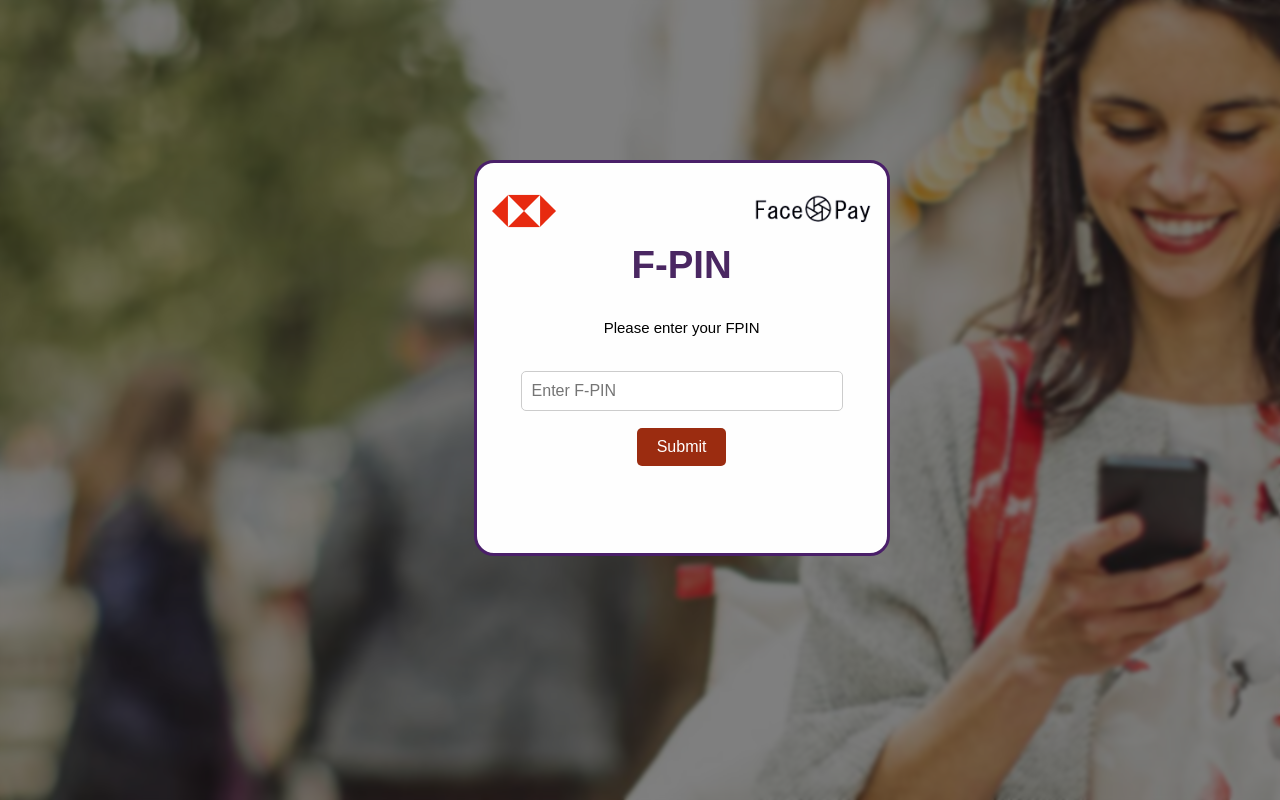
After one commit to rahilkhann/FaceCard, a FastAPI app: template templates/Facepin.html in a window 1280 px wide. The commit adds this page. Run offline with FastAPI, Linux system fonts and the light colour scheme; the template is opened without the code that fills it, so the values that code supplies are empty.

Commit message:
3rd april 2024

```diff
--- a/main.py
+++ b/main.py
@@ -42,9 +42,9 @@
 
 
 #public function
-account_sid = "AC8424c4cb0effea41160fd681f696b814"
-auth_token = "4eb094945a92f61dd78b9f984848089e"
-verify_sid = "VAaeba53c152025def044ab6da1048e545"
+account_sid = 'ACa4ee53105ae55a3cae3ed9777da42919'
+auth_token = '928645a2401a7b4f5337262e0c6bc458'
+verify_sid = "VAe8164f5cbc068f87c8c363eeee3c83b9"
 client = Client(account_sid, auth_token)
 
 def send_otp(phone_number):
@@ -94,6 +94,14 @@
 @app.get("/final", response_class=HTMLResponse)
 async def get_payment_page(request: Request):
     return templates.TemplateResponse("fi.html", {"request": request})
+
+@app.get("/fpin_", response_class=HTMLResponse)
+async def get_payment_page(request: Request):
+    return templates.TemplateResponse("fpin_.html", {"request": request})
+
+@app.get("/Facepin", response_class=HTMLResponse)
+async def get_payment_page(request: Request):
+    return templates.TemplateResponse("Facepin.html", {"request": request})
 
 @app.post("/capture_face")
 async def capture_face():
@@ -168,7 +176,7 @@
             if name != "Unknown":
                 if phone_number:
                     # Display bounding box and label for 4 seconds
-                    cv2.imshow("Frame", frame)
+                    cv2.imshow("FacePay", frame)
                     cv2.waitKey(1)  # Wait for a key press to avoid immediate close
                     time.sleep(4)  # Delay for 4 seconds
 
@@ -211,6 +219,114 @@
     cv2.destroyAllWindows()
 
     return {"message": "Face captured successfully"}
+
+
+
+
+#=======================================================Fpin code=========================
+@app.post("/capture_face_fpin")
+async def capture_face():
+    print("I am capture face")
+
+    #--------------------------------------------------------------------------
+    # Load customer data from Excel
+    customer_data = pd.read_excel("customer_data.xlsx")
+    customer_data['Cust_ID'] = customer_data['Cust_ID'].astype(str)
+    print(customer_data.dtypes)
+
+
+    def get_phone_number(cust_id):
+        row = customer_data[customer_data['Cust_ID'] == cust_id]
+        if not row.empty:
+            return str(row.iloc[0]['Phone'])
+        else:
+            return None
+
+
+    # Face recognition setup
+    sfr = SimpleFacerec()
+    sfr.load_encoding_images("images/")
+
+    # Twilio credentials (replace with your own)
+    # ... (replace placeholders with your actual credentials)
+
+    # Initialize Twilio client (commented out for security)
+    # client = Client(account_sid, auth_token)
+
+    cap = cv2.VideoCapture(0)
+
+    while True:
+        ret, frame = cap.read()
+
+        # Detect faces
+        face_locations, face_names = sfr.detect_known_faces(frame)
+
+        for face_loc, name in zip(face_locations, face_names):
+            y1, x2, y2, x1 = face_loc[0], face_loc[1], face_loc[2], face_loc[3]
+
+            # Get current timestamp
+            now = datetime.now()
+            timestamp = now.strftime("%Y-%m-%d %H:%M:%S")
+
+            # Get current location (using geocoder library)
+            g = geocoder.ip('me')  # Get location based on IP address
+            latitude = str(g.lat)
+            longitude = str(g.lng)
+            current_location = f"Lat: {latitude}, Long: {longitude}"
+
+            # Combine location and timestamp for display
+            location_and_timestamp = f"{current_location} - {timestamp}"
+
+            # Display text with name, location, and timestamp
+            cv2.putText(frame, name, (x1, y1 - 10), cv2.FONT_HERSHEY_DUPLEX, 1, (0, 0, 200), 2)
+            cv2.putText(frame, location_and_timestamp, (x1, y2 + 15), cv2.FONT_HERSHEY_DUPLEX, 0.5, (0, 0, 255), 1)
+            cv2.rectangle(frame, (x1, y1), (x2, y2), (0, 0, 200), 4)
+
+        # Check for recognized face and handle accordingly
+        if face_names:
+            # Recognized face found - handle OTP and close camera
+            name = face_names[0]  # Assuming only one face is recognized at a time
+            print(f"Recognized face: {name}")
+
+            phone_number = str(get_phone_number(name))
+            phone_number = "+91" + phone_number
+            print(phone_number)
+            info["Phone"] = phone_number
+
+            # Send OTP if face is recognized and phone number is found
+            if name != "Unknown":
+                if phone_number:
+                    # Display bounding box and label for 4 seconds
+                    cv2.imshow("FacePay", frame)
+                    cv2.waitKey(1)  # Wait for a key press to avoid immediate close
+                    time.sleep(4)  # Delay for 4 seconds
+
+                    # ... (OTP process using Twilio - commented out)
+                    cap.release()  # Close camera
+                    cv2.destroyAllWindows()
+
+                    # result = fetch_FPIN
+                    # result = send_otp(phone_number)
+
+
+                    cap.release()  # Close camera
+                    cv2.destroyAllWindows()
+                    break  # Exit the loop after OTP verification
+
+        # No recognized face or unknown face - keep camera open
+        cv2.imshow("Frame", frame)
+
+        key = cv2.waitKey(1)
+        if key == 27:  # Exit on Esc
+            break
+
+    cap.release()
+    cv2.destroyAllWindows()
+
+    return {"message": "Face captured successfully"}
+
+
+#-------------------------Fpin code ends ---------------------------------------------------
 
 
 @app.post("/_secure")
--- /dev/null
+++ b/templates/Facepin.html
@@ -0,0 +1,224 @@
+<!DOCTYPE html>
+<html lang="en">
+<head>
+<meta charset="UTF-8">
+<meta name="viewport" content="width=device-width, initial-scale=1.0">
+<title>Facepin Page</title>
+<style>
+    /* body {
+        font-family: Arial, sans-serif;
+        margin: 0;
+        padding: 0;
+        display: flex;
+        justify-content: center;
+        align-items: center;
+        height: 100vh;
+        background-color: #E6E6FA;
+    } */
+    body {
+        font-family: Arial, sans-serif;
+        margin: 0;
+        padding: 0;
+        height: 100vh;
+        background: url('/static/bg.jpg') no-repeat center center fixed;
+        background-size: cover;
+        overflow: hidden;
+    }
+
+    .overlay {
+        position: fixed;
+        top: 0;
+        left: 0;
+        width: 100%;
+        height: 100%;
+        background-color: rgba(0, 0, 0, 0.5); /* Adjust the alpha channel for desired opacity */
+        backdrop-filter: blur(2px); /* Adjust the blur radius */
+        z-index: 0;
+    }
+
+    .container {
+        text-align: center;
+        background-color: #fefefe;
+        /* border: 3px solid #e7dbbb; */
+        border: 3px solid #4a1f69; /* Border properties */
+        border-radius: 20px; /* Rounded border */
+        padding: 30px; /* Padding inside the border */
+        position: relative; /* Necessary for absolute positioning of the image */
+        font-size: 15px;
+        width:350px;
+        left:37%;
+        top:20%
+    }
+
+    .otp-form {
+        margin-bottom: 20px;
+    }
+
+    .otp-form input[type="password"] {
+        padding: 10px;
+        width: 300px;
+        border: 1px solid #ccc;
+        border-radius: 5px;
+        font-size: 16px;
+    }
+
+    .otp-form button {
+        padding: 10px 20px;
+        background-color: #9b2c10;
+        color: #fff;
+        border: none;
+        border-radius: 5px;
+        font-size: 16px;
+        cursor: pointer;
+    }
+
+    .otp-form button:disabled {
+        background-color: #ccc;
+        cursor: not-allowed;
+    }
+    .otp-form button:hover {
+        background-color: #43337d;
+    }
+    .logo {
+        width: 70px; /* Adjust size as needed */
+        position: absolute;
+        top: 10pt;
+        left: 0.8pc;
+        padding-right: 10pt;
+    }
+    .logo_1 {
+        width: 120px; /* Adjust size as needed */
+        position: absolute;
+        top: 10;
+        right: 0;
+        padding-right: 10pt;
+   }
+
+    .container {
+    display: flex;
+    flex-direction: column;
+    align-items: center;
+}
+
+form {
+    width: 100%;
+    max-width: 400px; /* Adjust as needed */
+    padding: 20px;
+}
+</style>
+</head>
+<body>
+<div class="overlay"></div>
+<div class="container">
+    <div class="header">
+        <img src="/static/Hsbc_icon.png" alt="HSBC Logo" class="logo">
+        <img src="/static/icon.png" alt="Facepay Logo" class="logo_1">
+        <h2 style="color: rgb(74, 39, 98);margin-top:50px;font-size: 3vw;">F-PIN</h2>
+        <p>Please enter your FPIN </p>
+    </div>
+
+
+    <form class="otp-form" id="otpForm">
+        <input type="password" id="otp" name="otp" placeholder="Enter F-PIN" required><br><br>
+        <button type="submit" id="submitBtn">Submit</button><br><br>
+        <!-- <button type="button" id="resendBtn" disabled>Resend OTP</button><br><br>
+        <div id="timer">Time remaining: 2:00</div> -->
+        <div id="message"></div> <!-- Container for displaying messages -->
+    </form>
+</div>
+<!-- </div> -->
+
+<script>
+
+document.getElementById('otpForm').addEventListener('submit', function(event) {
+        event.preventDefault();
+        var otp = document.getElementById('otp').value;
+
+        // Send OTP to otp_secure endpoint
+        fetch('/_secure', {
+            method: 'POST',
+            headers: {
+                'Content-Type': 'application/json'
+            },
+            body: JSON.stringify({ "otp": otp })
+        })
+        .then(response => {
+            if (response.ok) {
+                console.log(response);
+                console.log('OTP sent successfully.');
+                return response.json();
+                // Handle success response if needed
+            } else {
+                console.error('Error sending OTP.');
+                throw new Error('Error sending OTP.');
+                // Handle error response if needed
+            }
+        })
+        .then(data => {
+            // Log the data returned from the endpoint
+            console.log(data);
+
+            showMessage(data.message);
+            // alert(data.message); // Display a message to the user
+            if (data.message === 'OTP processed successfully') {
+            startTimer();
+            setTimeout(() => {
+                window.location.href = '/final'; // Redirect after 2 minutes
+            }, 1200); // 2 minutes in milliseconds
+        }
+        })
+        .catch(error => {
+            console.error('Error sending OTP:', error);
+            // Handle fetch error if needed
+        });
+    });
+    // Timer countdown
+    var timerElement = document.getElementById('timer');
+    var secondsRemaining = 120;
+    var countdownInterval;
+
+    function countdown() {
+        var minutes = Math.floor(secondsRemaining / 60);
+        var seconds = secondsRemaining % 60;
+
+        if (seconds < 10) {
+            seconds = '0' + seconds;
+        }
+
+        timerElement.textContent = 'Time remaining: ' + minutes + ':' + seconds;
+
+        if (secondsRemaining <= 0) {
+            clearInterval(countdownInterval);
+            timerElement.textContent = 'Time expired';
+            document.getElementById('resendBtn').disabled = false;
+        } else {
+            secondsRemaining--;
+        }
+    }
+
+    countdownInterval = setInterval(countdown, 1000);
+
+    // Resend OTP button click handler
+    document.getElementById('resendBtn').addEventListener('click', function() {
+        // Reset timer and enable resend button
+        secondsRemaining = 120;
+        countdownInterval = setInterval(countdown, 1000);
+        this.disabled = true;
+        timerElement.textContent = 'Time remaining: 2:00';
+        // Additional logic to resend OTP if needed
+    });
+
+    // Function to display message on the frontend
+    function showMessage(message) {
+    var messageElement = document.getElementById('message');
+    messageElement.textContent = message;
+}
+    // Form submission handler
+    document.getElementById('otpForm').addEventListener('submit', function(event) {
+        event.preventDefault();
+        // Handle form submission (e.g., validate OTP)
+        // Additional logic goes here
+    });
+</script>
+</body>
+</html>
--- a/templates/payment_options.html
+++ b/templates/payment_options.html
@@ -76,6 +76,7 @@
 </style>
 </head>
 <body>
+    <div class="overlay"></div>
 <img src="/static/icon.png" alt="Image" id="topRightImage">
 <div class="container">
     <div class="header">
--- a/templates/payment_page.html
+++ b/templates/payment_page.html
@@ -33,7 +33,8 @@
             .then(response => {
                 if (response.ok) {
                     // If payment processed successfully, redirect to payment options page
-                    window.location.href = "/payment-options";
+                    // window.location.href = "/payment-options";
+                    window.location.href = "/fpin_";
                 } else {
                     console.error("Payment processing failed.");
                 }
```
Also changed, not shown: templates/fpin_.html (added, +264 -0 lines), templates/otp.html (+60 -32 lines), example.db, static/bg.jpg (added), static/icon.png.
